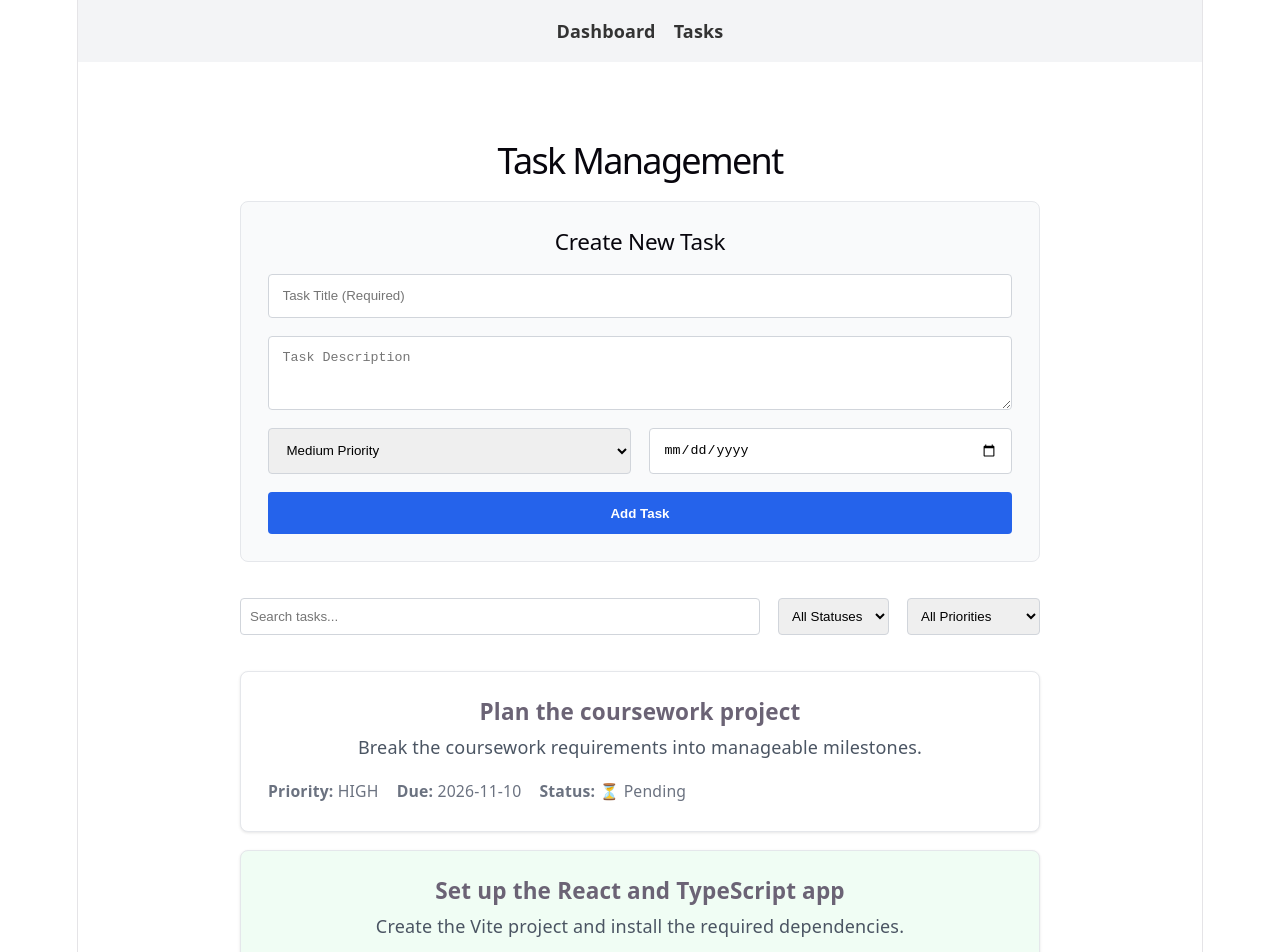
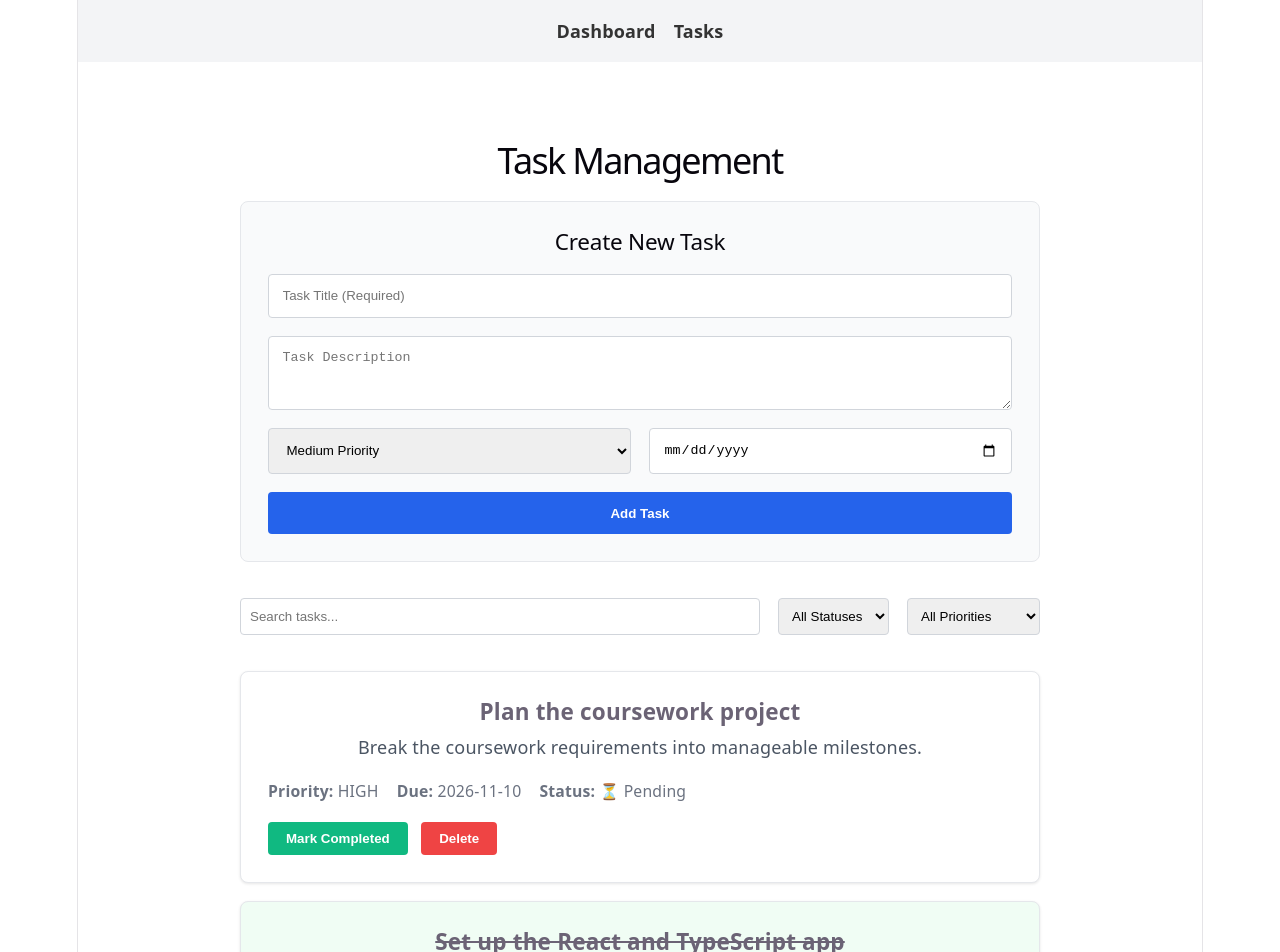
Before and after one commit to AlousTheCode/5COSC026W-task-manager, a React (Vite) app: page /tasks in a window 1280 px wide. Shown: the top 952 px of the page. Built offline with nearby package versions, Linux system fonts and the light colour scheme.

Commit message:
feat: add task status toggle and deletion functionalities

```diff
--- a/src/pages/TasksPage.tsx
+++ b/src/pages/TasksPage.tsx
@@ -1,12 +1,14 @@
 import { useEffect } from 'react';
 import { useTaskStore } from '../store/taskStore';
-import TaskForm from '../components/TaskForm'; // <-- IMPORTED NEW COMPONENT
+import TaskForm from '../components/TaskForm';
 
 export default function TasksPage() {
+  // Extract all needed actions from the store, including the new toggle and delete functions
   const {
     tasks, isLoading, error, loadTasks,
     searchQuery, filterStatus, filterPriority,
-    setSearchQuery, setFilterStatus, setFilterPriority
+    setSearchQuery, setFilterStatus, setFilterPriority,
+    toggleTaskStatus, deleteTask
   } = useTaskStore();
 
   useEffect(() => {
@@ -42,10 +44,8 @@ export default function TasksPage() {
     <div style={{ padding: '2rem', maxWidth: '800px', margin: '0 auto' }}>
       <h1 style={{ fontSize: '2rem', marginBottom: '1.5rem' }}>Task Management</h1>
 
-      {/* 1. Render the newly created Task Form */}
       <TaskForm />
 
-      {/* 2. Filter and Search Controls */}
       <div style={{ display: 'flex', gap: '1rem', marginBottom: '2rem', flexWrap: 'wrap' }}>
         <input
           type="text"
@@ -54,7 +54,6 @@ export default function TasksPage() {
           onChange={(e) => setSearchQuery(e.target.value)}
           style={{ padding: '0.5rem', border: '1px solid #d1d5db', borderRadius: '4px', flex: 1, minWidth: '200px' }}
         />
-
         <select
           value={filterStatus}
           onChange={(e) => setFilterStatus(e.target.value as 'all' | 'completed' | 'pending')}
@@ -64,7 +63,6 @@ export default function TasksPage() {
           <option value="completed">Completed</option>
           <option value="pending">Pending</option>
         </select>
-
         <select
           value={filterPriority}
           onChange={(e) => setFilterPriority(e.target.value as 'all' | 'low' | 'medium' | 'high')}
@@ -77,7 +75,6 @@ export default function TasksPage() {
         </select>
       </div>
 
-      {/* 3. Filtered Task List */}
       <div style={{ display: 'flex', flexDirection: 'column', gap: '1rem' }}>
         {filteredTasks.length === 0 ? (
           <p style={{ textAlign: 'center', color: '#6b7280', padding: '2rem' }}>
@@ -95,13 +92,47 @@ export default function TasksPage() {
                 boxShadow: '0 1px 3px rgba(0,0,0,0.1)'
               }}
             >
-              <h3 style={{ margin: '0 0 0.5rem 0', fontSize: '1.25rem' }}>{task.title}</h3>
+              <h3 style={{ margin: '0 0 0.5rem 0', fontSize: '1.25rem', textDecoration: task.completed ? 'line-through' : 'none' }}>
+                {task.title}
+              </h3>
               <p style={{ margin: '0 0 1rem 0', color: '#4b5563' }}>{task.description}</p>
 
-              <div style={{ display: 'flex', gap: '1rem', fontSize: '0.875rem', color: '#6b7280' }}>
+              <div style={{ display: 'flex', gap: '1rem', fontSize: '0.875rem', color: '#6b7280', marginBottom: '1rem' }}>
                 <span><strong>Priority:</strong> {task.priority.toUpperCase()}</span>
                 <span><strong>Due:</strong> {task.dueDate}</span>
                 <span><strong>Status:</strong> {task.completed ? '✅ Completed' : '⏳ Pending'}</span>
+              </div>
+
+              {/* Action Buttons */}
+              <div style={{ display: 'flex', gap: '0.75rem' }}>
+                <button
+                  onClick={() => toggleTaskStatus(task.id)}
+                  style={{
+                    padding: '0.5rem 1rem',
+                    backgroundColor: task.completed ? '#f59e0b' : '#10b981',
+                    color: 'white',
+                    border: 'none',
+                    borderRadius: '4px',
+                    cursor: 'pointer',
+                    fontWeight: 'bold'
+                  }}
+                >
+                  {task.completed ? 'Mark Pending' : 'Mark Completed'}
+                </button>
+                <button
+                  onClick={() => deleteTask(task.id)}
+                  style={{
+                    padding: '0.5rem 1rem',
+                    backgroundColor: '#ef4444',
+                    color: 'white',
+                    border: 'none',
+                    borderRadius: '4px',
+                    cursor: 'pointer',
+                    fontWeight: 'bold'
+                  }}
+                >
+                  Delete
+                </button>
               </div>
             </div>
           ))
--- a/src/store/taskstore.ts
+++ b/src/store/taskstore.ts
@@ -17,8 +17,10 @@ interface TaskState {
   setFilterStatus: (status: 'all' | 'completed' | 'pending') => void;
   setFilterPriority: (priority: 'all' | 'low' | 'medium' | 'high') => void;
 
-  // Action to add a new task (omits ID since we generate it)
   addTask: (newTask: Omit<Task, 'id'>) => void;
+  // New actions for toggling status and deleting
+  toggleTaskStatus: (id: string) => void;
+  deleteTask: (id: string) => void;
 }
 
 export const useTaskStore = create<TaskState>((set) => ({
@@ -47,12 +49,23 @@ export const useTaskStore = create<TaskState>((set) => ({
   setFilterStatus: (status) => set({ filterStatus: status }),
   setFilterPriority: (priority) => set({ filterPriority: priority }),
 
-  // Add a new task to the beginning of the list with an auto-generated ID
   addTask: (newTask) => set((state) => {
     const taskWithId: Task = {
       ...newTask,
-      id: crypto.randomUUID(), // Generate a unique ID natively
+      id: crypto.randomUUID(),
     };
     return { tasks: [taskWithId, ...state.tasks] };
   }),
+
+  // Map over tasks, flip the completed boolean if the ID matches
+  toggleTaskStatus: (id) => set((state) => ({
+    tasks: state.tasks.map((task) =>
+      task.id === id ? { ...task, completed: !task.completed } : task
+    )
+  })),
+
+  // Filter out the task that matches the ID to delete it
+  deleteTask: (id) => set((state) => ({
+    tasks: state.tasks.filter((task) => task.id !== id)
+  })),
 }));
```
